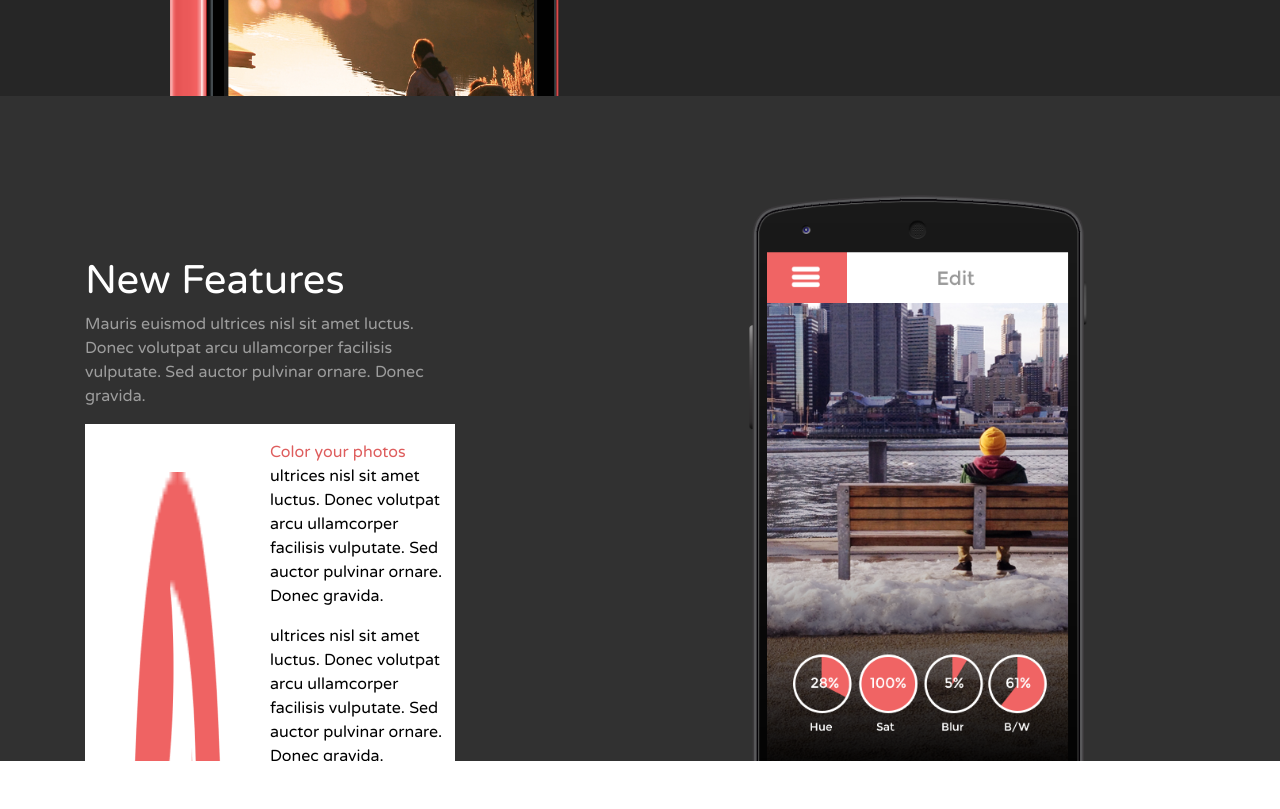
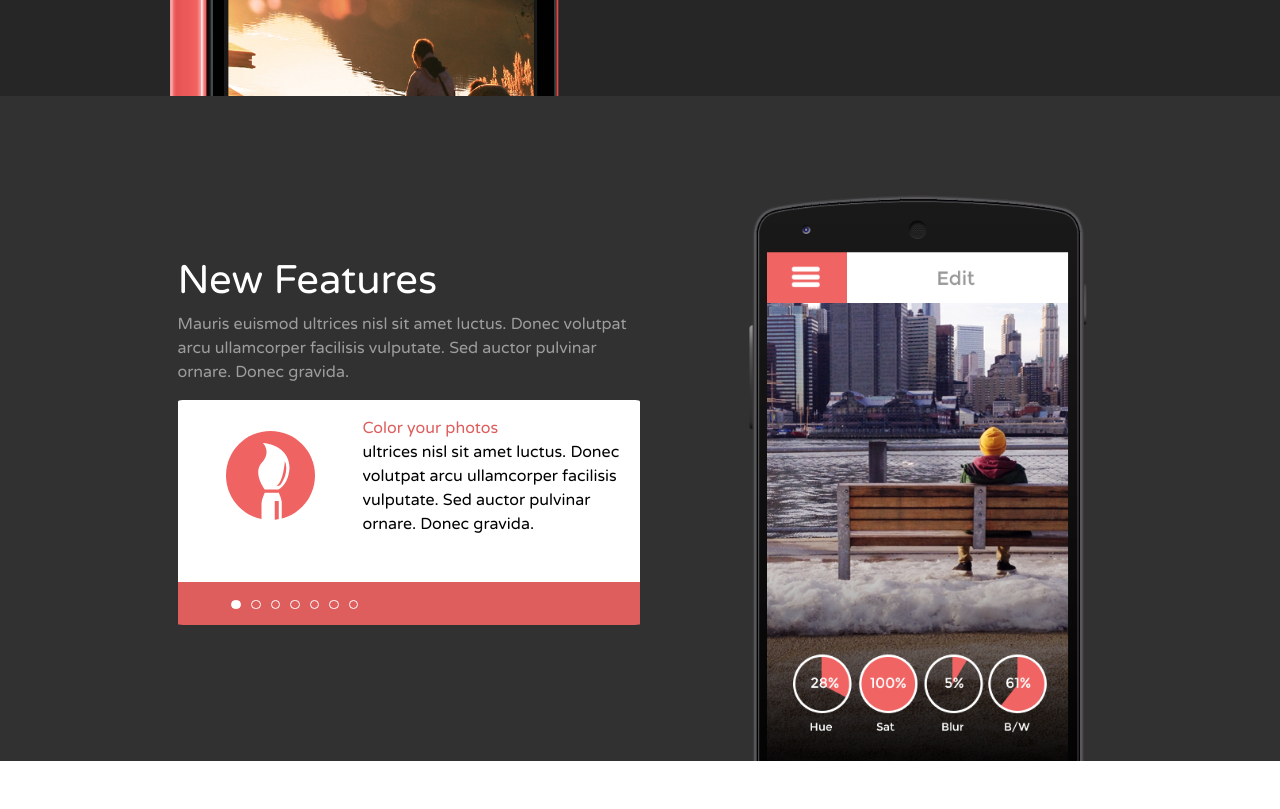
Before and after one commit to Pixus20/maket7, a website: page app/index.html in a window 1280 px wide. Shown: the part 1872-2681 px from the top of the page. Drawn offline with nearby package versions, Linux system fonts and the light colour scheme.

Commit message:
add slider to 4-th block

```diff
--- a/app/index.html
+++ b/app/index.html
@@ -156,17 +156,21 @@
       <div class="container-fluid content_fourth mb-5">
         <div class="row">
           <div class="container content_fourth_in d-flex align-items-center ">
-            <div class="content_fourth_left  col-xl-6 ">
-              <h1 class="col-xl-8">New Features</h1>
-              <p class="col-xl-8">Mauris euismod ultrices nisl sit amet luctus. Donec volutpat arcu ullamcorper facilisis vulputate.
+            <div class="col-xl-1"></div>
+            <div class="content_fourth_left  col-xl-5">
+              <h1 class="">New Features</h1>
+              <p class="">Mauris euismod ultrices nisl sit amet luctus. Donec volutpat arcu ullamcorper facilisis vulputate.
                 Sed auctor pulvinar ornare. Donec gravida. </p>
-              <div class="slider_fourth_left_btm col-xl-8">
+              <div class="slider_fourth_left_btm ">
                 <div class="slider_fourth d-flex ">
-                  <div class="contetn_fourth_text d-flex">
-                      <img class="p-5" src="images/maket_images/Brush.png" alt="Brush">
-                      <span class="mt-xl-3">
+                  <div class="contetn_fourth_text d-flex align-items-center">
+                      <img class="p-5 pt-4" src="images/maket_images/Brush.png" alt="Brush">
+                      <span class="mt-xl-3 d-flex flex-column align-items-start justify-content-center">
                         <h7 class="display-8">Color your photos</h7>
                         <div class="slider4">
+                          <p class="slider_fourt_text">ultrices nisl sit amet luctus. Donec volutpat arcu ullamcorper facilisis vulputate.
+                            Sed auctor pulvinar ornare. Donec gravida.
+                          </p>
                           <p class="slider_fourt_text">ultrices nisl sit amet luctus. Donec volutpat arcu ullamcorper facilisis vulputate.
                             Sed auctor pulvinar ornare. Donec gravida.
                           </p>
@@ -192,7 +196,7 @@
                 <div class="slider_fourth_color "></div>
               </div>
             </div>
-            <img class="mt-5 pt-5 col-xl-6" src="images/maket_images/Nexus.png" alt="Phone">
+            <img class="mt-5 pt-5  col-xl-6" src="images/maket_images/Nexus.png" alt="Phone">
           </div>
         </div>
       </div>
--- a/app/js/main.js
+++ b/app/js/main.js
@@ -1,4 +1,4 @@
-$(".slider_banner, .content_third_slider ").slick({
+$(".slider_banner, .content_third_slider, .slider4").slick({
   dots: true,
   infinity: true,
   arrows: false,
--- a/app/scss/styles/layout/main.scss
+++ b/app/scss/styles/layout/main.scss
@@ -65,19 +65,32 @@ body{
                     }
                     .slider_fourth_left_btm{
                         .slider_fourth{
+                            border-top-right-radius: 1%;
+                            border-top-left-radius: 1%;
                             background-color: $secondary;
-                            span{
-                                h7{
-                                    color:$primary;
+                            .contetn_fourth_text{
+                                span{
+                                    h7{
+                                        color:$primary;
+                                    }
+                                    p{
+                                        color:$third;
+                                    }
                                 }
-                                p{
-                                    color:$third;
+                                .slider4{
+                                    width: 260px;
+                                    .slick-dots{
+                                        top: 137%;
+                                        right: 76%;;
+                                    }
                                 }
                             }
                         }
                         .slider_fourth_color{
                             background-color:$primary;
                             height: 43px;
+                            border-bottom-left-radius: 2%;
+                            border-bottom-right-radius: 2%
                         }
                     }
                 }
```
Also changed, not shown: app/css/style.css, dist/css/style.css, dist/index.html.
